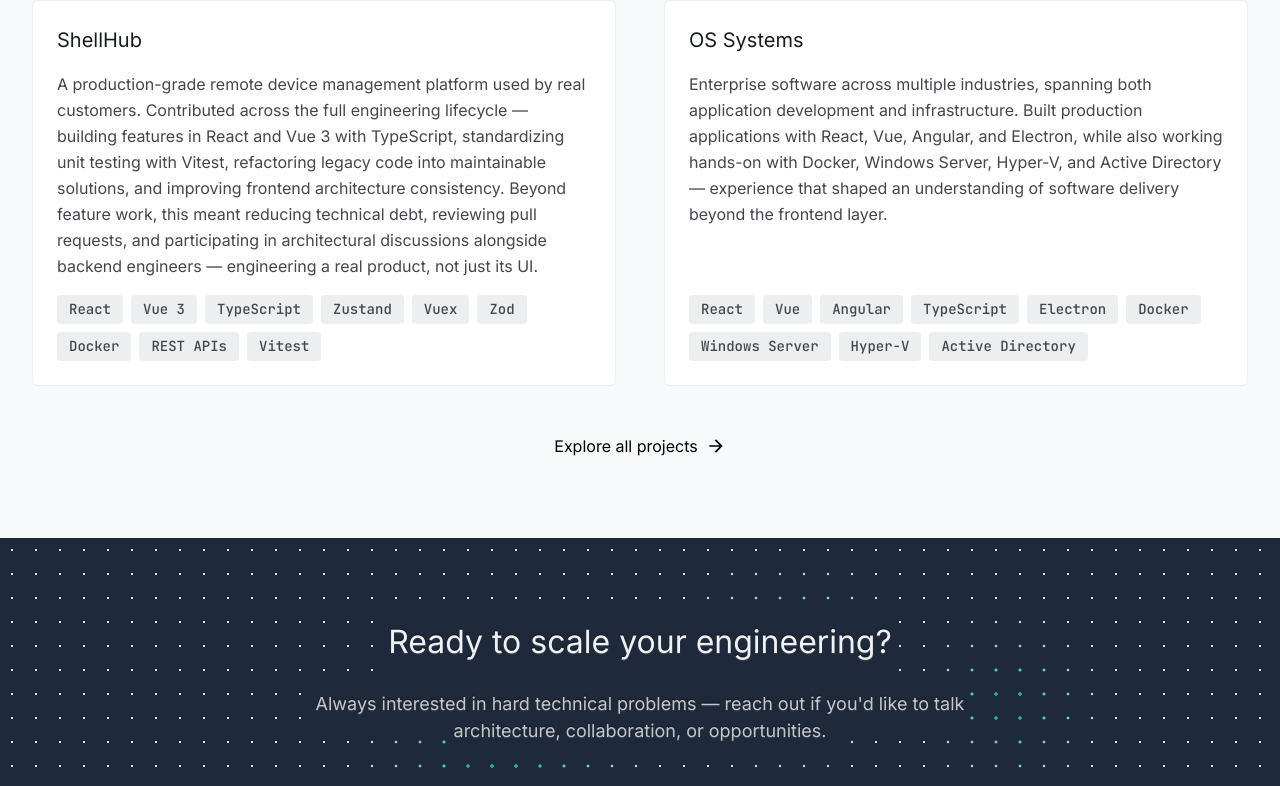
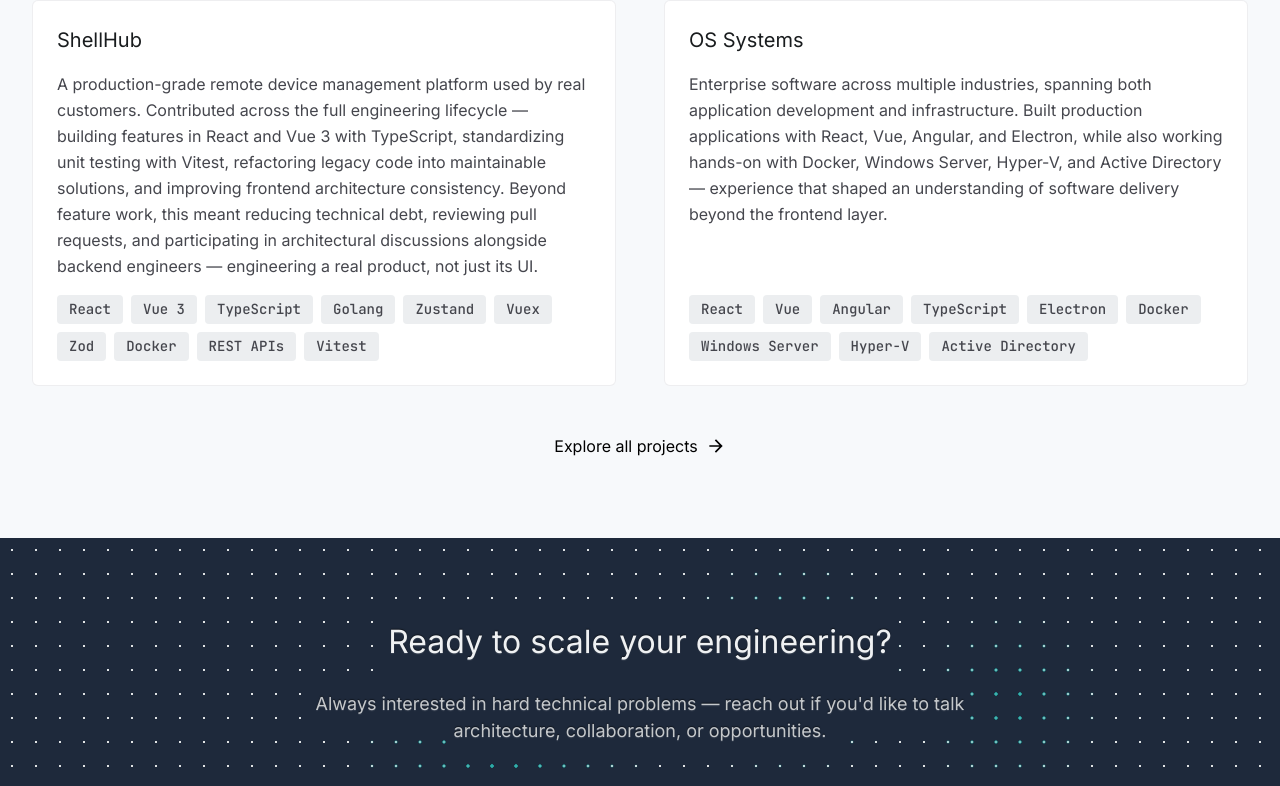
Before and after one commit to luannmoreira/portfolio, a React (Vite) app in the folder apps/portfolio/: page / in a window 1280 px wide. Shown: the part 1656-2442 px from the top of the page. Built offline with nearby package versions, Linux system fonts and the light colour scheme; no server answers.

Commit message:
feat(portfolio): add Golang tag and link to the ShellHub project card
Adds "Golang" to ShellHub's tech tags (matching the "Golang" naming
already used in content/skills.ts) and links the card out to
https://www.shellhub.io/, same pattern as the existing SEDEC/Invest MT
external link.

```diff
--- a/apps/portfolio/src/components/CardProjects.tsx
+++ b/apps/portfolio/src/components/CardProjects.tsx
@@ -20,8 +20,8 @@
 }: CardProjectsProps) {
   // Hover affordances (shadow lift, title color shift) only make sense
   // when the card is actually a link — applying them unconditionally made
-  // non-interactive cards (no external `link`, e.g. ShellHub/OS Systems)
-  // look clickable when they weren't.
+  // non-interactive cards (no external `link`, e.g. OS Systems) look
+  // clickable when they weren't.
   const content = (
     <div
       className={`flex h-full flex-col gap-4 rounded-lg border border-outline-variant/30 bg-surface-container-lowest p-stack-sm transition-shadow ${
--- a/apps/portfolio/src/content/projects.ts
+++ b/apps/portfolio/src/content/projects.ts
@@ -14,6 +14,7 @@
       "React",
       "Vue 3",
       "TypeScript",
+      "Golang",
       "Zustand",
       "Vuex",
       "Zod",
@@ -21,6 +22,7 @@
       "REST APIs",
       "Vitest",
     ],
+    link: "https://www.shellhub.io/",
   },
   {
     name: "OS Systems",
```
